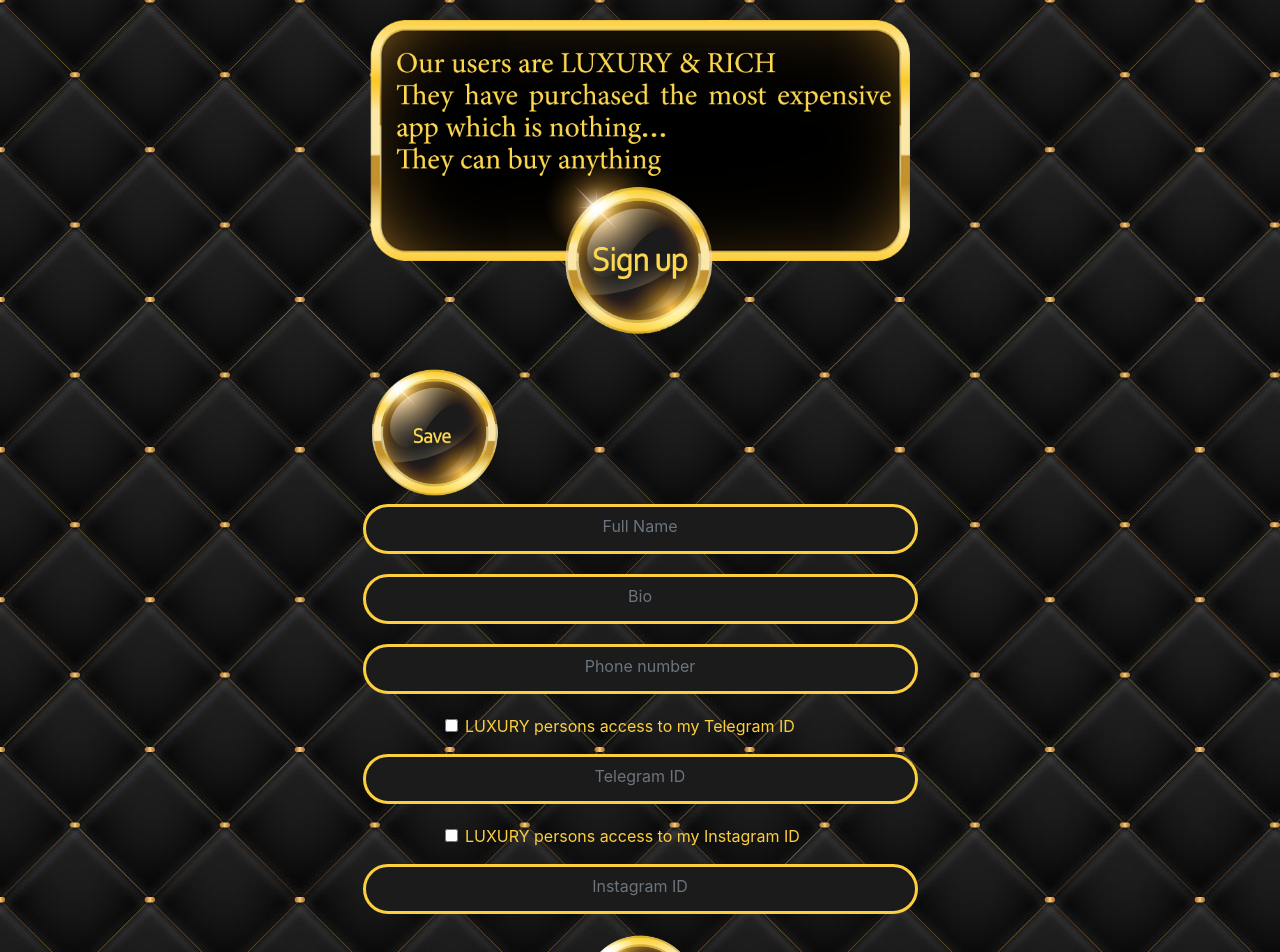
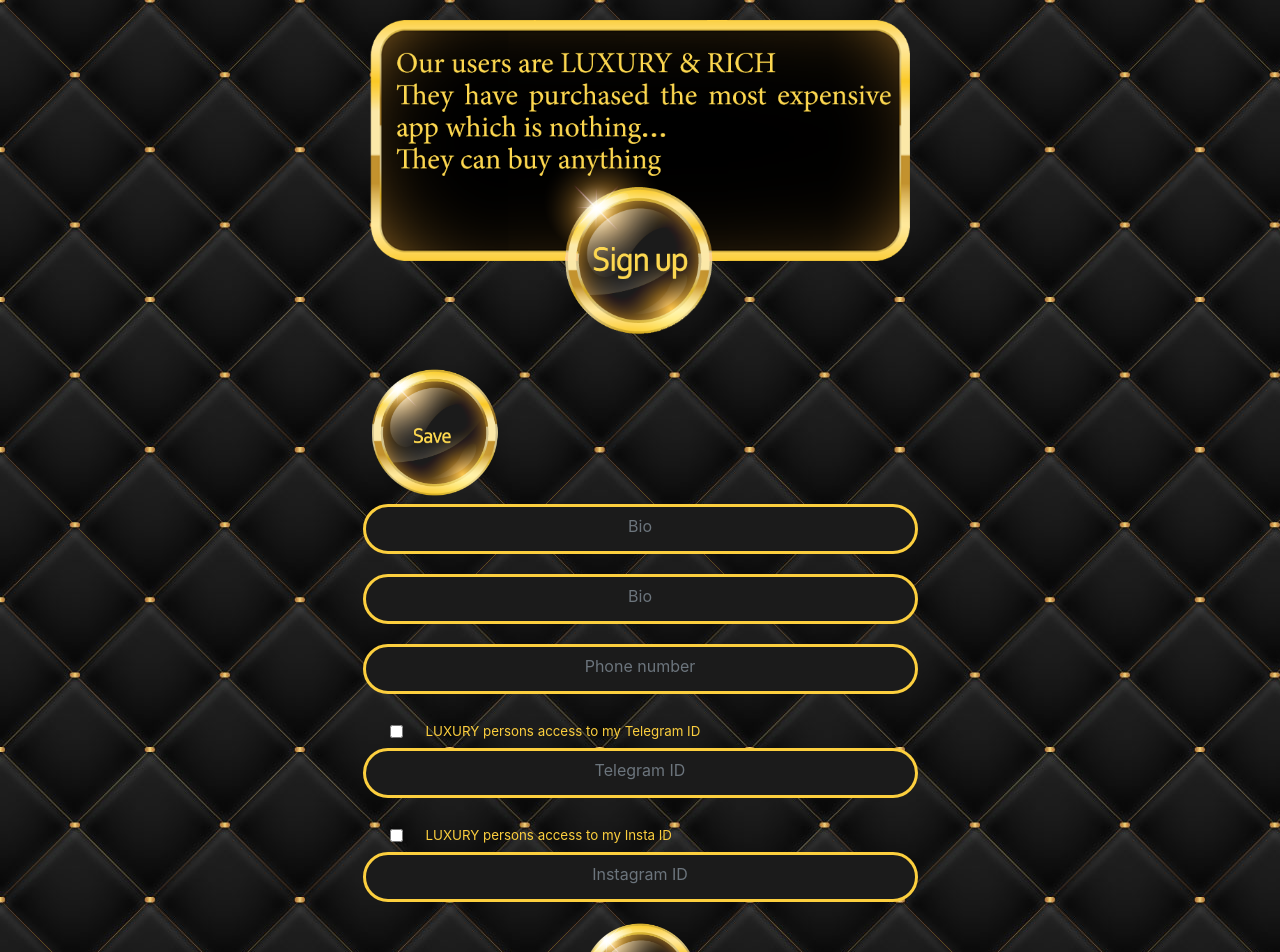
Before and after one commit to rasfan/richclub, a React (Create React App) app: page /dashboard in a window 1280 px wide. Shown: the top 952 px of the page. Built offline with nearby package versions, Linux system fonts and the light colour scheme.

Commit message:
check box

```diff
--- a/src/Components/dashboard/Dashboard.js
+++ b/src/Components/dashboard/Dashboard.js
@@ -1,6 +1,6 @@
 import React, { Component } from 'react';
 import './Dashboard.scss';
-import { Container, Row, Col, InputGroup, Input } from 'reactstrap';
+import { Container, Row, Col, InputGroup, Input, InputGroupAddon, InputGroupText } from 'reactstrap';
 
 import Save from './../../utils/images/save.png';
 import signup from './../../utils/images/login.png';
@@ -30,16 +30,31 @@ class Dashboard extends Component {
 
                             <label >
                                 <img width="60%" height="60%" src={Save} alt="upload"></img>
-                                <span><input className="upload" type="file" id="myfile" name="myfile" /></span>
+                                <span><Input type="file" id="myfile" name="myfile" /></span>
                             </label>
 
                         </Col>
                         <Col md="3" xs="4"></Col>
                     </Row>
+                    {/* <Col md={{ size: '6', offset: 3 }} >
+                        <InputGroup readOnly>
+                            <InputGroupAddon readOnly addonType="prepend">
+                                <InputGroupText className="shik">
+                                    <Input readOnly addon type="checkbox" className="input" />
 
+                                </InputGroupText>
+                            </InputGroupAddon>
+                            <Input readOnly className="input chek " value="LUXURY persons access to my Telegram ID" />
+                        </InputGroup>
+                    </Col> */}
+                    {/* <Col md={{ size: '6', offset: 3 }} >
+                        <InputGroup size="xs">
+                            <Input size="xs" placeholder="Full Name" />
+                        </InputGroup>
+                    </Col> */}
                     <Col md={{ size: '6', offset: 3 }} className="colInput">
                         <InputGroup size="md">
-                            <Input placeholder="Full Name" className="input" />
+                            <Input placeholder="Bio" className="input" />
                         </InputGroup>
                     </Col>
                     <Col md={{ size: '6', offset: 3 }} className="colInput">
@@ -56,7 +71,7 @@ class Dashboard extends Component {
                         </InputGroup>
                     </Col>
 
-                    <Row>
+                    {/* <Row>
                         <Col className="colcheck" sm={{ size: '6', offset: 4 }}>
                             <InputGroup size="xs">
                                 <Input
@@ -66,7 +81,18 @@ class Dashboard extends Component {
                             </InputGroup>
                             <p>LUXURY persons access to my Telegram ID</p>
                         </Col>
-                    </Row>
+                    </Row> */}
+                    <Col md={{ size: '6', offset: 3 }} >
+                        <InputGroup readOnly>
+                            <InputGroupAddon readOnly addonType="prepend">
+                                <InputGroupText className="shik">
+                                    <Input readOnly addon type="checkbox" className="input" />
+
+                                </InputGroupText>
+                            </InputGroupAddon>
+                            <Input readOnly className="input chek " value="LUXURY persons access to my Telegram ID" />
+                        </InputGroup>
+                    </Col>
 
                     <Col className="colInput" md={{ size: '6', offset: 3 }}>
                         <InputGroup size="md">
@@ -77,17 +103,17 @@ class Dashboard extends Component {
                         </InputGroup>
                     </Col>
 
-                    <Row>
-                        <Col className="colcheck" md={{ size: '6', offset: 4 }}>
-                            <InputGroup size="md">
-                                <Input
-                                    type="checkbox"
-                                    placeholder="Telegram ID"
-                                />
-                            </InputGroup>
-                            <p>LUXURY persons access to my Instagram ID</p>
-                        </Col>
-                    </Row>
+                    <Col md={{ size: '6', offset: 3 }} >
+                        <InputGroup readOnly>
+                            <InputGroupAddon readOnly addonType="prepend">
+                                <InputGroupText className="shik">
+                                    <Input readOnly addon type="checkbox" className="input" />
+
+                                </InputGroupText>
+                            </InputGroupAddon>
+                            <Input readOnly className="input chek " value="LUXURY persons access to my Insta ID" />
+                        </InputGroup>
+                    </Col>
 
                     <Col md={{ size: '6', offset: 3 }} className="colInput">
                         <InputGroup size="md">
@@ -124,10 +150,11 @@ class Dashboard extends Component {
 
                     </Row>
 
+
                     <div className="footer" />
 
-                </Container>
-            </form>
+                </Container >
+            </form >
         );
     }
 }
--- a/src/Components/dashboard/Dashboard.scss
+++ b/src/Components/dashboard/Dashboard.scss
@@ -59,3 +59,14 @@ label span input :hover{
     width: 10px !important;
     border: none !important
 }
+.shik{
+   // background: #fccf3e !important;
+   background: none !important;
+    border: none !important;
+
+}
+
+.chek{
+    text-align: left !important;
+    font-size: 10pt !important
+}
--- a/src/Components/welcome/modal.js
+++ b/src/Components/welcome/modal.js
@@ -9,7 +9,9 @@ class ModalExample extends React.Component {
     constructor(props) {
         super(props);
         this.state = {
-            modal: false
+            modal: false,
+
+
         };
 
         this.toggle = this.toggle.bind(this);
```
Also changed, not shown: src/Components/sign-in/Sign-in.scss (+9 -0 lines).
